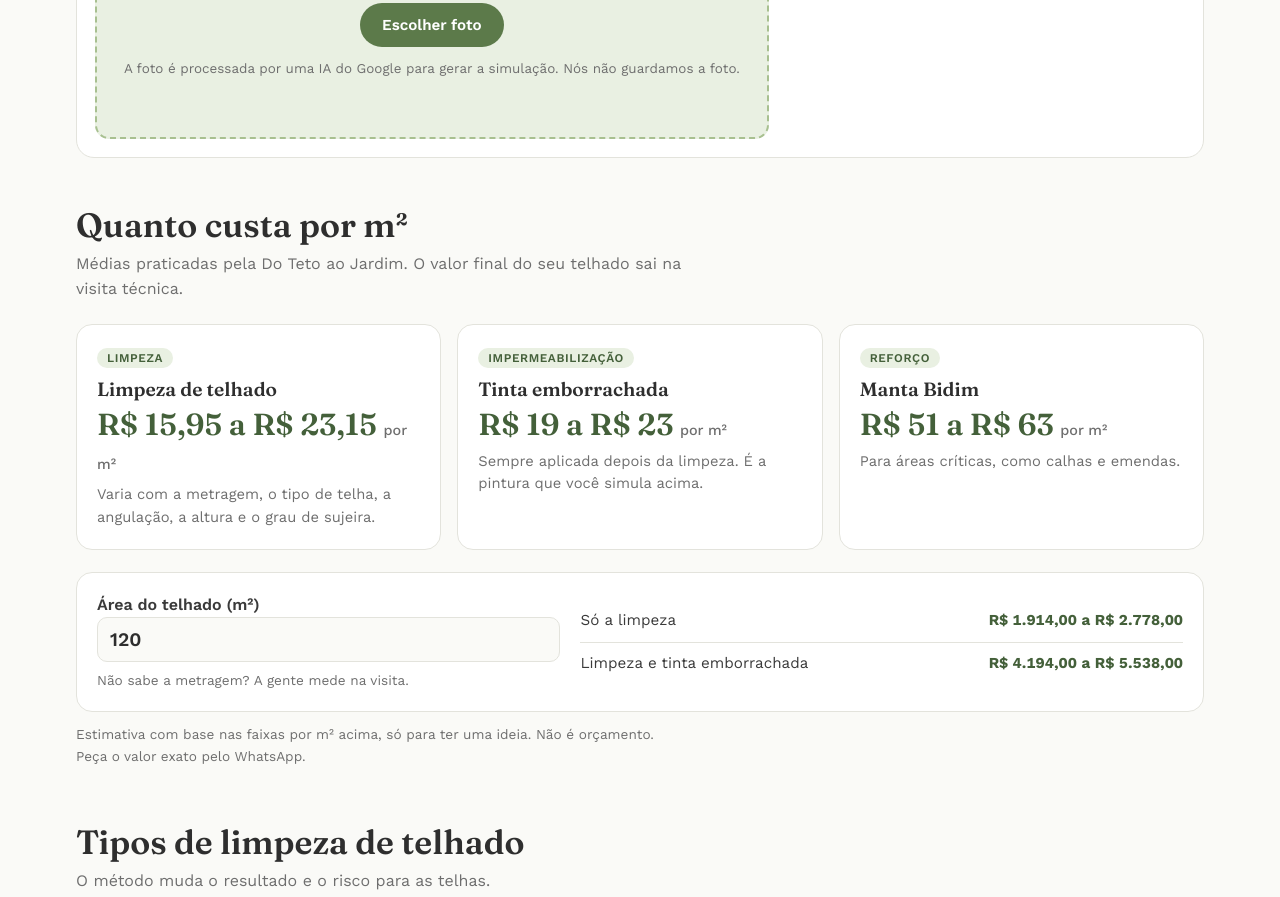
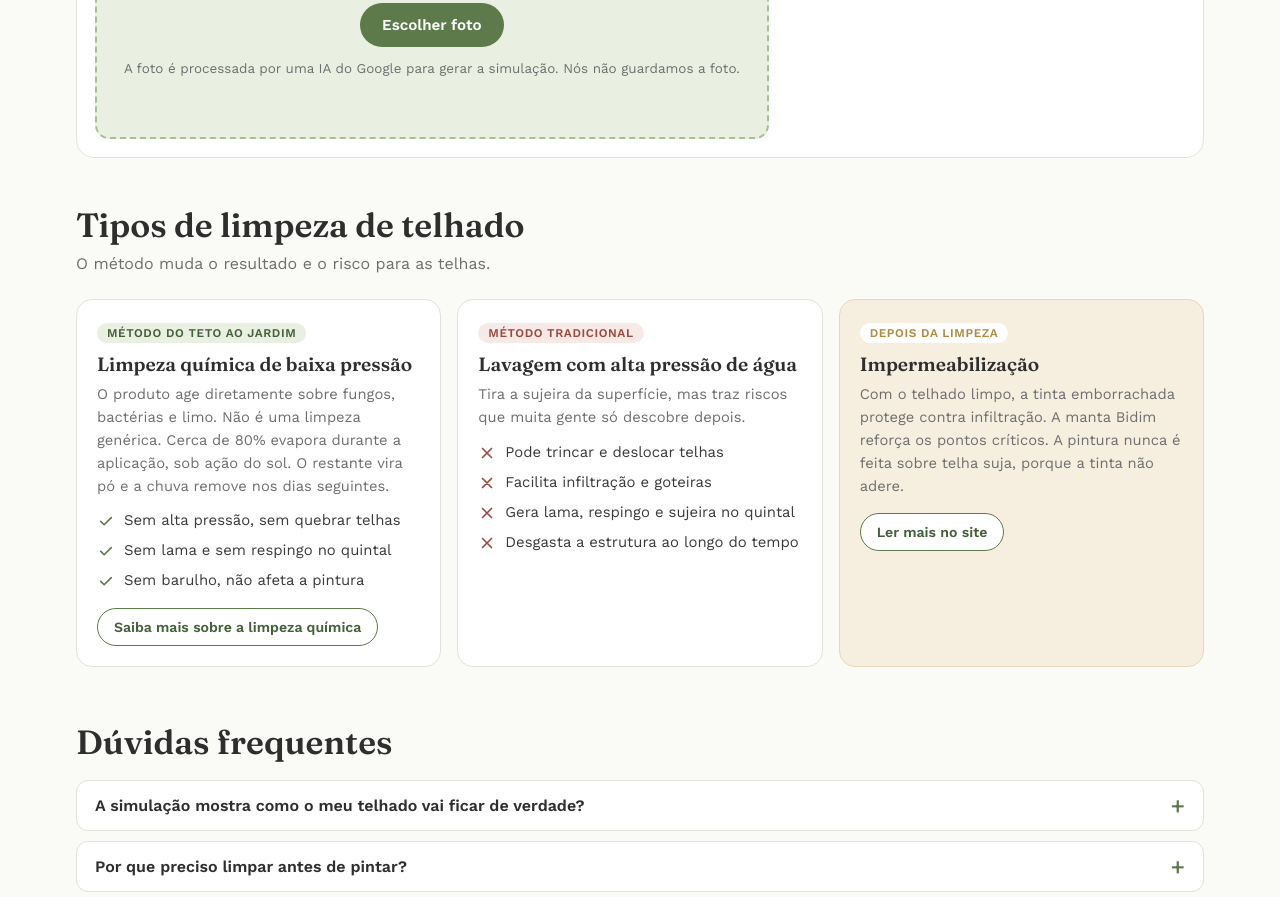
Before and after one commit to dotetoaojardim/simulador-de-telhado, a website: page index.html in a window 1280 px wide. Shown: the part 536-1433 px from the top of the page. Drawn offline with nearby package versions, Linux system fonts and the light colour scheme.

Commit message:
Update index.html

```diff
--- a/index.html
+++ b/index.html
@@ -266,43 +266,6 @@ height="0" width="0" style="display:none;visibility:hidden"></iframe></noscript>
     </aside>
   </div>
 
-  <section class="blk" id="preco">
-    <h2>Quanto custa por m²</h2>
-    <p class="lead">Médias praticadas pela Do Teto ao Jardim. O valor final do seu telhado sai na visita técnica.</p>
-    <div class="cols">
-      <div class="card">
-        <span class="tag">Limpeza</span>
-        <h3>Limpeza de telhado</h3>
-        <div class="big">R$ 15,95 a R$ 23,15 <small>por m²</small></div>
-        <p class="d">Varia com a metragem, o tipo de telha, a angulação, a altura e o grau de sujeira.</p>
-      </div>
-      <div class="card">
-        <span class="tag">Impermeabilização</span>
-        <h3>Tinta emborrachada</h3>
-        <div class="big">R$ 19 a R$ 23 <small>por m²</small></div>
-        <p class="d">Sempre aplicada depois da limpeza. É a pintura que você simula acima.</p>
-      </div>
-      <div class="card">
-        <span class="tag">Reforço</span>
-        <h3>Manta Bidim</h3>
-        <div class="big">R$ 51 a R$ 63 <small>por m²</small></div>
-        <p class="d">Para áreas críticas, como calhas e emendas.</p>
-      </div>
-    </div>
-    <div class="est">
-      <div>
-        <label for="area" style="font-weight:600">Área do telhado (m²)</label>
-        <input type="number" id="area" min="1" max="5000" step="1" value="120" inputmode="numeric">
-        <p class="note" style="margin-top:8px">Não sabe a metragem? A gente mede na visita.</p>
-      </div>
-      <div class="out" aria-live="polite">
-        <div><span>Só a limpeza</span><b id="e-limp"></b></div>
-        <div><span>Limpeza e tinta emborrachada</span><b id="e-tinta"></b></div>
-      </div>
-    </div>
-    <p class="note">Estimativa com base nas faixas por m² acima, só para ter uma ideia. Não é orçamento. Peça o valor exato pelo WhatsApp.</p>
-  </section>
-
   <section class="blk" id="tipos">
     <h2>Tipos de limpeza de telhado</h2>
     <p class="lead">O método muda o resultado e o risco para as telhas.</p>
```
